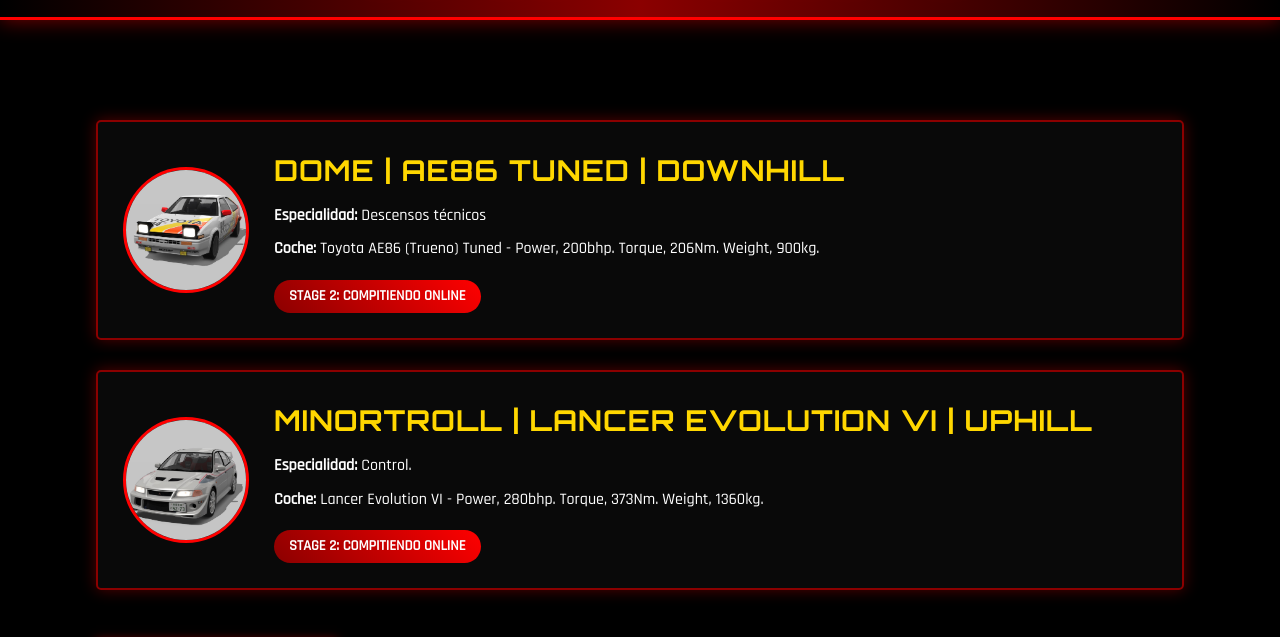
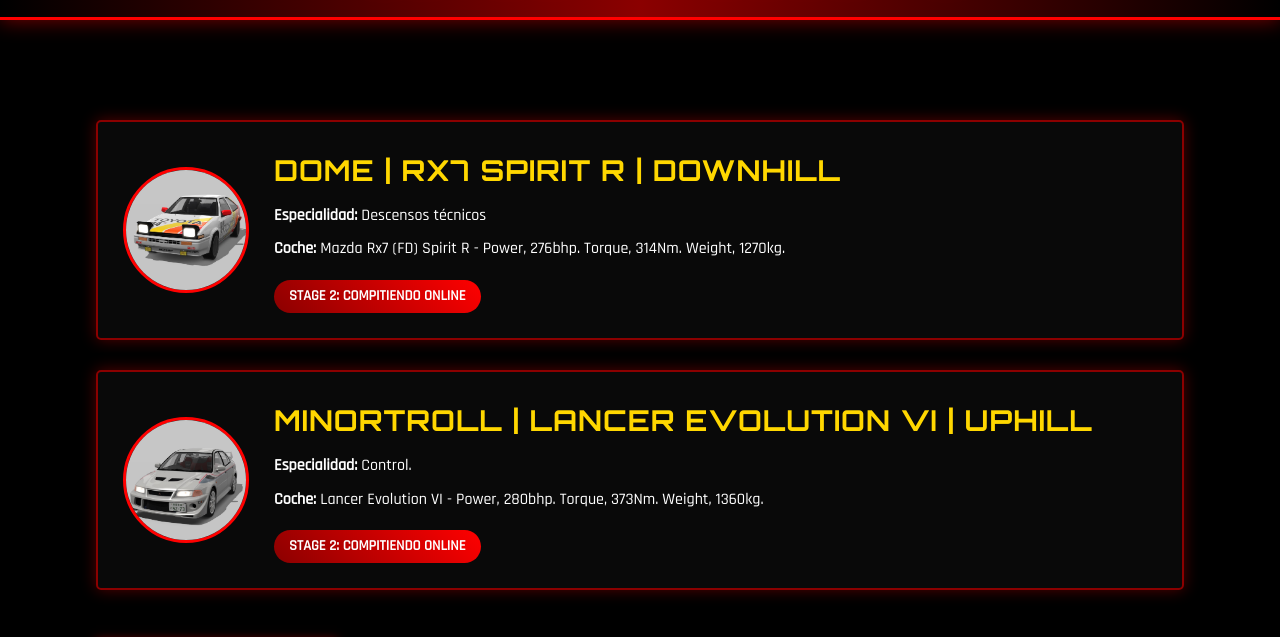
Before and after one commit to ProjectZspain/ProjectZspain.github.io, a plain HTML site: page pilotos.html in a window 1280 px wide. Shown: the part 120-757 px from the top of the page. Drawn offline with Linux system fonts and the light colour scheme.

Commit message:
Update pilotos.html

```diff
--- a/pilotos.html
+++ b/pilotos.html
@@ -149,9 +149,9 @@
         <div class="piloto">
             <img src="dome.jpg" alt="Dome">
             <div class="piloto-info">
-                <h2>DOME | AE86 Tuned | Downhill</h2>
+                <h2>DOME | Rx7 Spirit R | Downhill</h2>
                 <p><strong>Especialidad:</strong> Descensos técnicos</p>
-                <p><strong>Coche:</strong> Toyota AE86 (Trueno) Tuned - Power, 200bhp. Torque, 206Nm. Weight, 900kg.</p>
+                <p><strong>Coche:</strong> Mazda Rx7 (FD) Spirit R - Power, 276bhp. Torque, 314Nm. Weight, 1270kg.</p>
                 <span class="stage-badge">STAGE 2: Compitiendo online</span>
             </div>
         </div>
```
